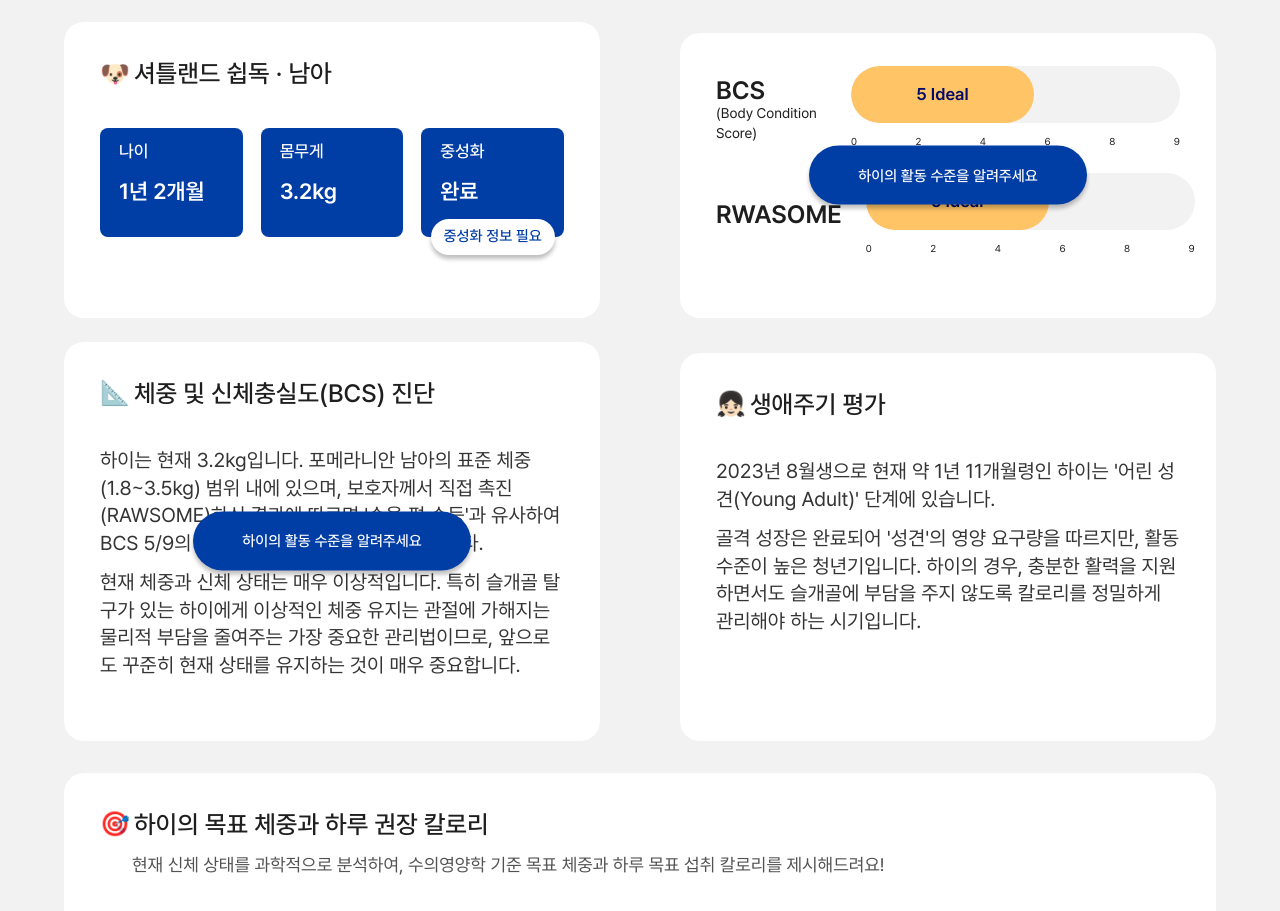
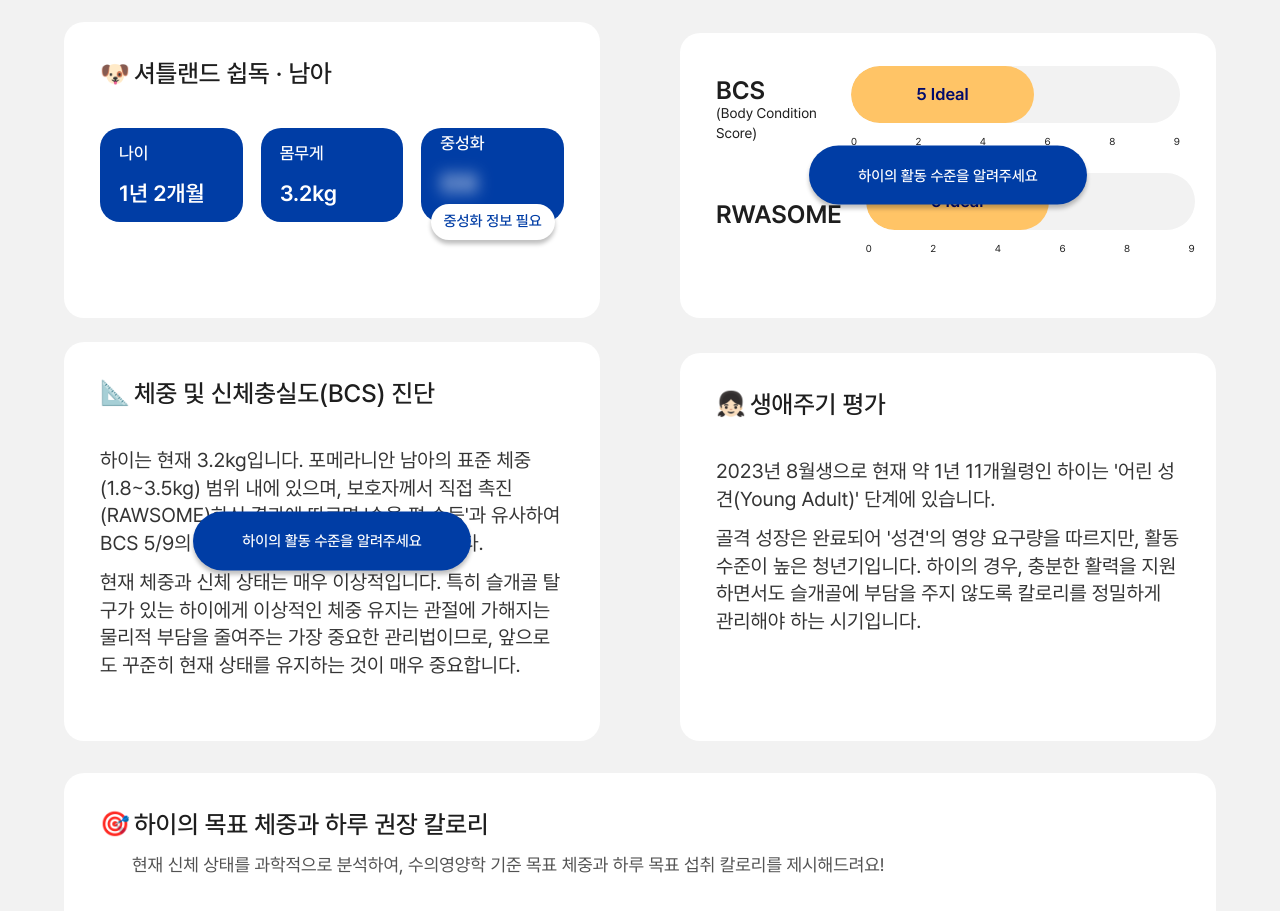
Before and after one commit to SeokHoChoi/test-jelly-univ-fe, a Next.js app: page /brief-report/diet-report in a window 1280 px wide. Shown: the part 862-1773 px from the top of the page. Built offline with nearby package versions, Linux system fonts and the light colour scheme.

Commit message:
feat: 모바일 버튼 간격 조정

```diff
--- a/src/components/brief-report/DetailedDietReport.tsx
+++ b/src/components/brief-report/DetailedDietReport.tsx
@@ -239,7 +239,7 @@ const DetailedDietReport = ({
           </div>
 
           {/* 냥구는요 카드 */}
-          <ReportCard className="md:order-2 relative">
+          <ReportCard className="md:order-2 relative mt-[20px] md:mt-0">
             <ReportCardHeader emoji="🐾" title="냥구는요" />
             <div className="mt-[35px]">
               <ReportCardContent>
@@ -257,7 +257,7 @@ const DetailedDietReport = ({
           </ReportCard>
 
           {/* 체중 및 신체충실도 진단 */}
-          <ReportCard className="md:order-5 md:mt-[24px] relative">
+          <ReportCard className="md:order-5 md:mt-[24px] relative mt-[20px] md:mt-[24px]">
             <ReportCardHeader emoji="📐" title="체중 및 신체충실도(BCS) 진단" />
             <div className="mt-[35px]">
               <ReportCardContent>
@@ -281,7 +281,7 @@ const DetailedDietReport = ({
           </ReportCard>
 
           {/* 생애주기 평가 */}
-          <ReportCard className="md:order-6 md:mt-[35px]">
+          <ReportCard className="md:order-6 md:mt-[35px] mt-[20px] md:mt-[35px]">
             <ReportCardHeader emoji="👧🏻" title="생애주기 평가" />
             <div className="mt-[35px]">
               <ReportCardContent>
@@ -296,21 +296,23 @@ const DetailedDietReport = ({
           </ReportCard>
 
           {/* 셔틀랜드 쉽독 카드 */}
-          <ReportCard className="md:order-3 md:mt-[24px]">
+          <ReportCard className="md:order-3 md:mt-[24px] mt-[20px] md:mt-[24px]">
             <ReportCardHeader emoji="🐶" title={`${petInfo.breed} · ${petInfo.gender}`} />
             <div className="mt-[35px]">
               <div className="grid grid-cols-1 sm:grid-cols-2 lg:grid-cols-3 gap-3 sm:gap-4 lg:gap-[18px]">
-                <div className="bg-[#003DA5] rounded-lg px-[15px] sm:px-[17px] lg:px-[19px] py-[12px] sm:py-[13px] lg:py-[15px] text-left space-y-[15px] sm:space-y-[17px] lg:space-y-[20px]">
+                <div className="bg-[#003DA5] rounded-[20px] px-[15px] sm:px-[17px] lg:px-[19px] py-[15px] text-left space-y-[15px] sm:space-y-[17px] lg:space-y-[20px] h-[94px] md:h-[94px] flex flex-col justify-center">
                   <p className="text-[15px] sm:text-[16px] lg:text-[17px] text-white font-medium leading-none">나이</p>
                   <p className="text-[18px] sm:text-[20px] lg:text-[22px] text-white font-semibold leading-none">{petInfo.age}</p>
                 </div>
-                <div className="bg-[#003DA5] rounded-lg px-[15px] sm:px-[17px] lg:px-[19px] py-[12px] sm:py-[13px] lg:py-[15px] text-left space-y-[15px] sm:space-y-[17px] lg:space-y-[20px]">
+                <div className="bg-[#003DA5] rounded-[20px] px-[15px] sm:px-[17px] lg:px-[19px] py-[15px] text-left space-y-[15px] sm:space-y-[17px] lg:space-y-[20px] h-[94px] md:h-[94px] flex flex-col justify-center">
                   <p className="text-[15px] sm:text-[16px] lg:text-[17px] text-white font-medium leading-none">몸무게</p>
                   <p className="text-[18px] sm:text-[20px] lg:text-[22px] text-white font-semibold leading-none">{petInfo.weight}</p>
                 </div>
-                <div className="bg-[#003DA5] rounded-lg px-[15px] sm:px-[17px] lg:px-[19px] py-[12px] sm:py-[13px] lg:py-[15px] text-left space-y-[15px] sm:space-y-[17px] lg:space-y-[20px] sm:col-span-2 lg:col-span-1 relative">
+                <div className="bg-[#003DA5] rounded-[20px] px-[15px] sm:px-[17px] lg:px-[19px] py-[15px] text-left space-y-[15px] sm:space-y-[17px] lg:space-y-[20px] sm:col-span-2 lg:col-span-1 relative h-[94px] md:h-[94px] flex flex-col justify-center">
                   <p className="text-[15px] sm:text-[16px] lg:text-[17px] text-white font-medium leading-none">중성화</p>
-                  <p className="text-[18px] sm:text-[20px] lg:text-[22px] text-white font-semibold leading-none">{petInfo.neutered}</p>
+                  <p className={`text-[18px] sm:text-[20px] lg:text-[22px] text-white font-semibold leading-none ${true ? 'blur-sm' : ''}`}>
+                    {petInfo.neutered}
+                  </p>
                   <DesktopFloatingButton
                     text="중성화 정보 필요"
                     variant="white"
@@ -319,10 +321,13 @@ const DetailedDietReport = ({
                 </div>
               </div>
             </div>
+            <div className="mt-[28.5px]">
+              <MobileButton text="냥구의 중성화 정보를 알려주세요" variant="white" />
+            </div>
           </ReportCard>
 
           {/* BCS & RWASOME 카드 */}
-          <ReportCard className="md:order-4 md:mt-[35px] relative">
+          <ReportCard className="md:order-4 md:mt-[35px] relative mt-[20px] md:mt-[35px]">
             <div className="space-y-6">
               {/* BCS */}
               <div className="flex flex-col lg:flex-row lg:items-center justify-between gap-4 lg:gap-6">
```
